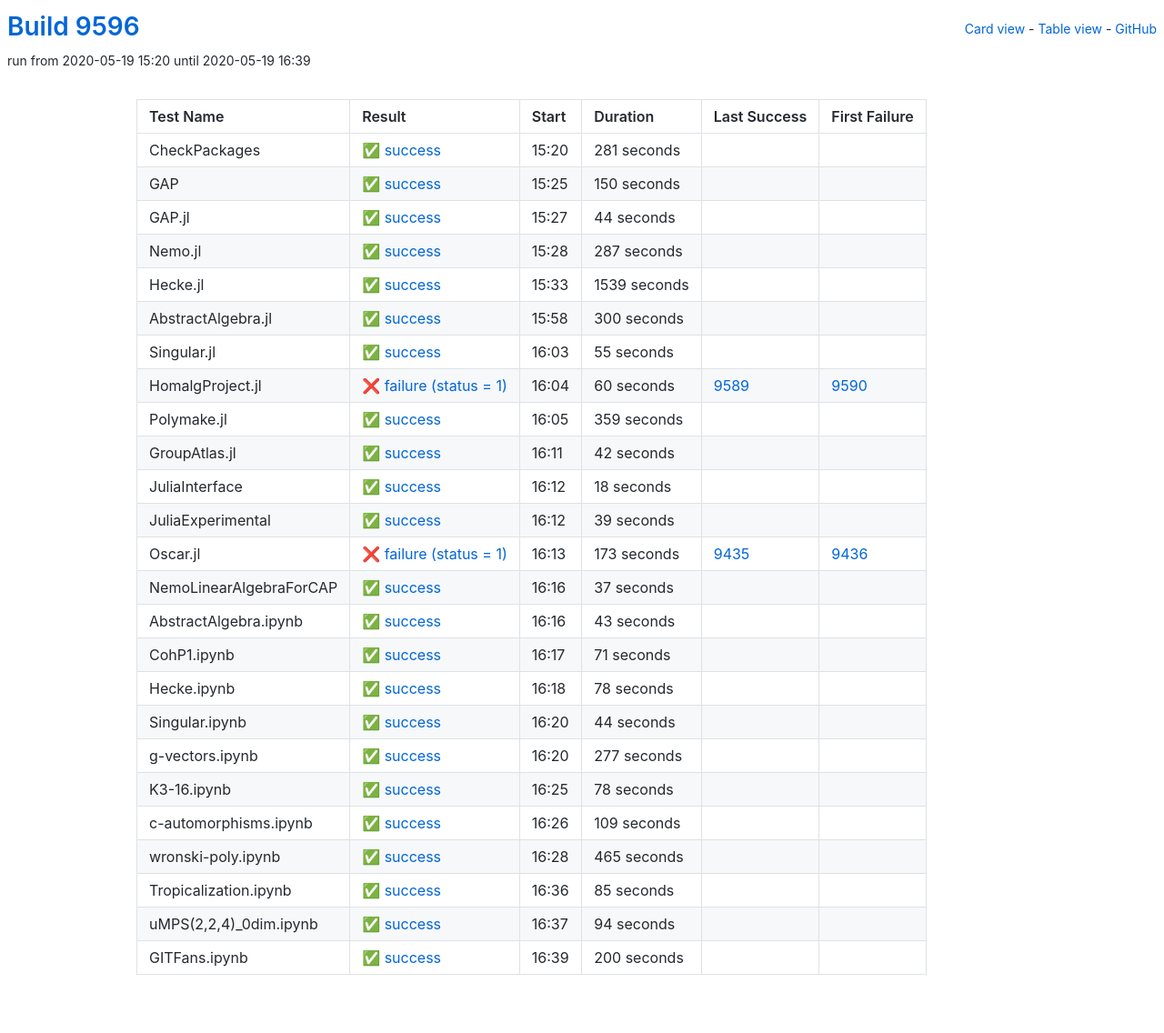
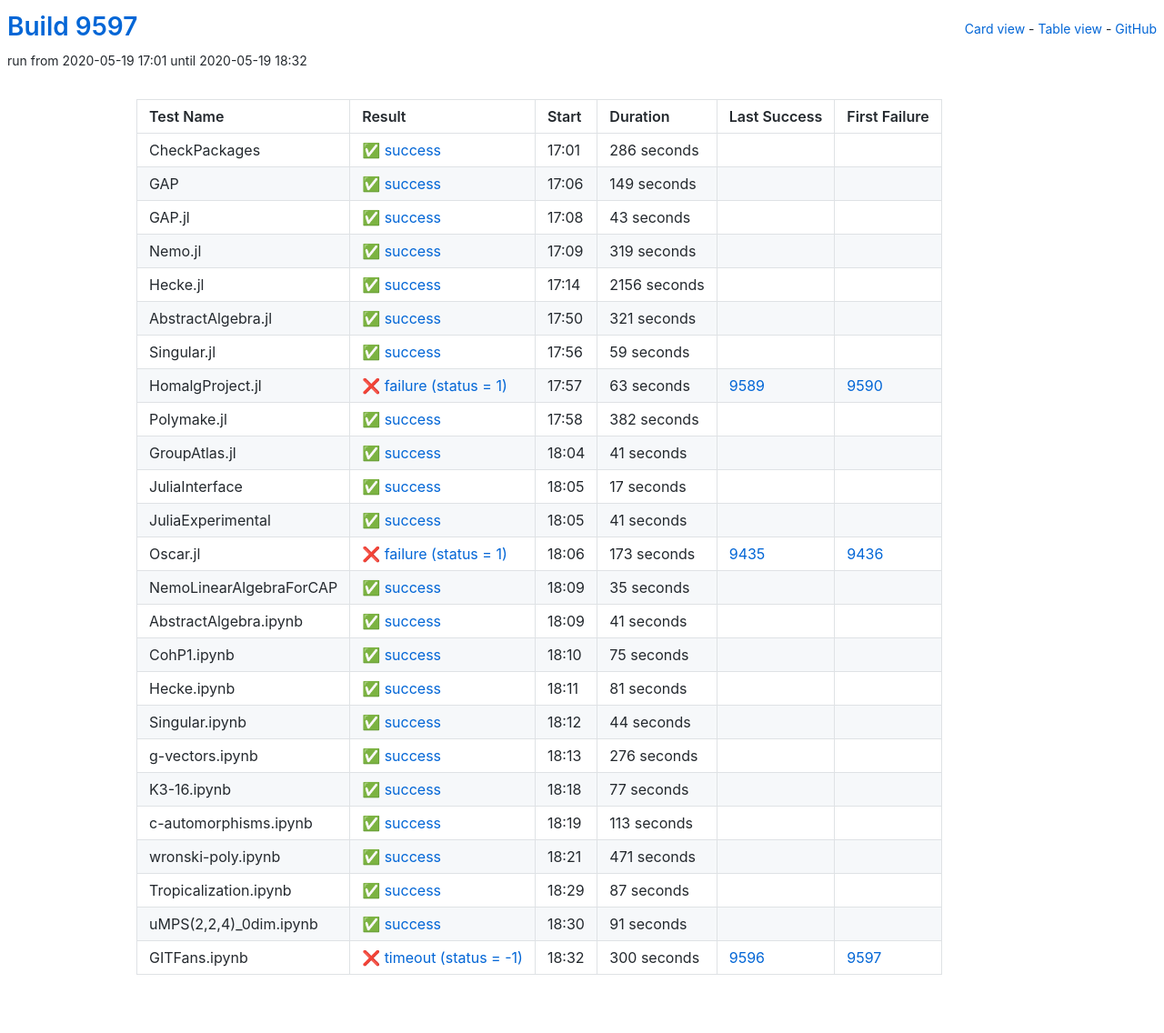
Before and after one commit to oscar-system/oscar-ci-status, a Jekyll site: the page built from table.html, in a window 1280 px wide. Shown: the whole page at 91% size. Built offline with Jekyll 4.4.1, drawn with Linux system fonts in a browser that asks for light colours.

Commit message:
Build 9597

```diff
--- a/_data/ci.yml
+++ b/_data/ci.yml
@@ -1,149 +1,149 @@
-build: 9596
-build_url: https://oscarci.mathematik.uni-kl.de/job/oscar/9596/
+build: 9597
+build_url: https://oscarci.mathematik.uni-kl.de/job/oscar/9597/
 job: oscar
 tests:
-- duration: 281
+- duration: 286
   exitcode: 0
   first_failure: false
   first_failure_url: null
   id: checkpackages
   last_success: false
   last_success_url: null
-  log: https://oscarci.mathematik.uni-kl.de/job/oscar/9596/artifact/logs/build-9596/CheckPackages.log
+  log: https://oscarci.mathematik.uni-kl.de/job/oscar/9597/artifact/logs/build-9597/CheckPackages.log
   name: CheckPackages
-  start: 2020-05-19 15:20
+  start: 2020-05-19 17:01
   status: success
   success: true
-- duration: 150
+- duration: 149
   exitcode: 0
   first_failure: false
   first_failure_url: null
   id: gap
   last_success: false
   last_success_url: null
-  log: https://oscarci.mathematik.uni-kl.de/job/oscar/9596/artifact/logs/build-9596/GAP.log
+  log: https://oscarci.mathematik.uni-kl.de/job/oscar/9597/artifact/logs/build-9597/GAP.log
   name: GAP
-  start: 2020-05-19 15:25
+  start: 2020-05-19 17:06
   status: success
   success: true
-- duration: 44
+- duration: 43
   exitcode: 0
   first_failure: false
   first_failure_url: null
   id: gap-jl
   last_success: false
   last_success_url: null
-  log: https://oscarci.mathematik.uni-kl.de/job/oscar/9596/artifact/logs/build-9596/GAP.jl.log
+  log: https://oscarci.mathematik.uni-kl.de/job/oscar/9597/artifact/logs/build-9597/GAP.jl.log
   name: GAP.jl
-  start: 2020-05-19 15:27
+  start: 2020-05-19 17:08
   status: success
   success: true
-- duration: 287
+- duration: 319
   exitcode: 0
   first_failure: false
   first_failure_url: null
   id: nemo-jl
   last_success: false
   last_success_url: null
-  log: https://oscarci.mathematik.uni-kl.de/job/oscar/9596/artifact/logs/build-9596/Nemo.jl.log
+  log: https://oscarci.mathematik.uni-kl.de/job/oscar/9597/artifact/logs/build-9597/Nemo.jl.log
   name: Nemo.jl
-  start: 2020-05-19 15:28
+  start: 2020-05-19 17:09
   status: success
   success: true
-- duration: 1539
+- duration: 2156
   exitcode: 0
   first_failure: false
   first_failure_url: null
   id: hecke-jl
   last_success: false
   last_success_url: null
-  log: https://oscarci.mathematik.uni-kl.de/job/oscar/9596/artifact/logs/build-9596/Hecke.jl.log
+  log: https://oscarci.mathematik.uni-kl.de/job/oscar/9597/artifact/logs/build-9597/Hecke.jl.log
   name: Hecke.jl
-  start: 2020-05-19 15:33
+  start: 2020-05-19 17:14
   status: success
   success: true
-- duration: 300
+- duration: 321
   exitcode: 0
   first_failure: false
   first_failure_url: null
   id: abstractalgebra-jl
   last_success: false
   last_success_url: null
-  log: https://oscarci.mathematik.uni-kl.de/job/oscar/9596/artifact/logs/build-9596/AbstractAlgebra.jl.log
+  log: https://oscarci.mathematik.uni-kl.de/job/oscar/9597/artifact/logs/build-9597/AbstractAlgebra.jl.log
   name: AbstractAlgebra.jl
-  start: 2020-05-19 15:58
+  start: 2020-05-19 17:50
   status: success
   success: true
-- duration: 55
+- duration: 59
   exitcode: 0
   first_failure: false
   first_failure_url: null
   id: singular-jl
   last_success: false
   last_success_url: null
-  log: https://oscarci.mathematik.uni-kl.de/job/oscar/9596/artifact/logs/build-9596/Singular.jl.log
+  log: https://oscarci.mathematik.uni-kl.de/job/oscar/9597/artifact/logs/build-9597/Singular.jl.log
   name: Singular.jl
-  start: 2020-05-19 16:03
+  start: 2020-05-19 17:56
   status: success
   success: true
-- duration: 60
+- duration: 63
   exitcode: 1
   first_failure: 9590
   first_failure_url: https://oscarci.mathematik.uni-kl.de/job/oscar/9590/
   id: homalgproject-jl
   last_success: 9589
   last_success_url: https://oscarci.mathematik.uni-kl.de/job/oscar/9589/
-  log: https://oscarci.mathematik.uni-kl.de/job/oscar/9596/artifact/logs/build-9596/HomalgProject.jl.log
+  log: https://oscarci.mathematik.uni-kl.de/job/oscar/9597/artifact/logs/build-9597/HomalgProject.jl.log
   name: HomalgProject.jl
-  start: 2020-05-19 16:04
+  start: 2020-05-19 17:57
   status: failure
   success: false
-- duration: 359
+- duration: 382
   exitcode: 0
   first_failure: false
   first_failure_url: null
   id: polymake-jl
   last_success: false
   last_success_url: null
-  log: https://oscarci.mathematik.uni-kl.de/job/oscar/9596/artifact/logs/build-9596/Polymake.jl.log
+  log: https://oscarci.mathematik.uni-kl.de/job/oscar/9597/artifact/logs/build-9597/Polymake.jl.log
   name: Polymake.jl
-  start: 2020-05-19 16:05
+  start: 2020-05-19 17:58
   status: success
   success: true
-- duration: 42
+- duration: 41
   exitcode: 0
   first_failure: false
   first_failure_url: null
   id: groupatlas-jl
   last_success: false
   last_success_url: null
-  log: https://oscarci.mathematik.uni-kl.de/job/oscar/9596/artifact/logs/build-9596/GroupAtlas.jl.log
+  log: https://oscarci.mathematik.uni-kl.de/job/oscar/9597/artifact/logs/build-9597/GroupAtlas.jl.log
   name: GroupAtlas.jl
-  start: 2020-05-19 16:11
+  start: 2020-05-19 18:04
   status: success
   success: true
-- duration: 18
+- duration: 17
   exitcode: 0
   first_failure: false
   first_failure_url: null
   id: juliainterface
   last_success: false
   last_success_url: null
-  log: https://oscarci.mathematik.uni-kl.de/job/oscar/9596/artifact/logs/build-9596/JuliaInterface.log
+  log: https://oscarci.mathematik.uni-kl.de/job/oscar/9597/artifact/logs/build-9597/JuliaInterface.log
   name: JuliaInterface
-  start: 2020-05-19 16:12
+  start: 2020-05-19 18:05
   status: success
   success: true
-- duration: 39
+- duration: 41
   exitcode: 0
   first_failure: false
   first_failure_url: null
   id: juliaexperimental
   last_success: false
   last_success_url: null
-  log: https://oscarci.mathematik.uni-kl.de/job/oscar/9596/artifact/logs/build-9596/JuliaExperimental.log
+  log: https://oscarci.mathematik.uni-kl.de/job/oscar/9597/artifact/logs/build-9597/JuliaExperimental.log
   name: JuliaExperimental
-  start: 2020-05-19 16:12
+  start: 2020-05-19 18:05
   status: success
   success: true
 - duration: 173
@@ -153,57 +153,57 @@ tests:
   id: oscar-jl
   last_success: 9435
   last_success_url: https://oscarci.mathematik.uni-kl.de/job/oscar/9435/
-  log: https://oscarci.mathematik.uni-kl.de/job/oscar/9596/artifact/logs/build-9596/Oscar.jl.log
+  log: https://oscarci.mathematik.uni-kl.de/job/oscar/9597/artifact/logs/build-9597/Oscar.jl.log
   name: Oscar.jl
-  start: 2020-05-19 16:13
+  start: 2020-05-19 18:06
   status: failure
   success: false
-- duration: 37
+- duration: 35
   exitcode: 0
   first_failure: false
   first_failure_url: null
   id: nemolinearalgebraforcap
   last_success: false
   last_success_url: null
-  log: https://oscarci.mathematik.uni-kl.de/job/oscar/9596/artifact/logs/build-9596/NemoLinearAlgebraForCAP.log
+  log: https://oscarci.mathematik.uni-kl.de/job/oscar/9597/artifact/logs/build-9597/NemoLinearAlgebraForCAP.log
   name: NemoLinearAlgebraForCAP
-  start: 2020-05-19 16:16
+  start: 2020-05-19 18:09
   status: success
   success: true
-- duration: 43
+- duration: 41
   exitcode: 0
   first_failure: false
   first_failure_url: null
   id: abstractalgebra-ipynb
   last_success: false
   last_success_url: null
-  log: https://oscarci.mathematik.uni-kl.de/job/oscar/9596/artifact/logs/build-9596/AbstractAlgebra.ipynb.log
+  log: https://oscarci.mathematik.uni-kl.de/job/oscar/9597/artifact/logs/build-9597/AbstractAlgebra.ipynb.log
   name: AbstractAlgebra.ipynb
-  start: 2020-05-19 16:16
+  start: 2020-05-19 18:09
   status: success
   success: true
-- duration: 71
+- duration: 75
   exitcode: 0
   first_failure: false
   first_failure_url: null
   id: cohp1-ipynb
   last_success: false
   last_success_url: null
-  log: https://oscarci.mathematik.uni-kl.de/job/oscar/9596/artifact/logs/build-9596/CohP1.ipynb.log
+  log: https://oscarci.mathematik.uni-kl.de/job/oscar/9597/artifact/logs/build-9597/CohP1.ipynb.log
   name: CohP1.ipynb
-  start: 2020-05-19 16:17
+  start: 2020-05-19 18:10
   status: success
   success: true
-- duration: 78
+- duration: 81
   exitcode: 0
   first_failure: false
   first_failure_url: null
   id: hecke-ipynb
   last_success: false
   last_success_url: null
-  log: https://oscarci.mathematik.uni-kl.de/job/oscar/9596/artifact/logs/build-9596/Hecke.ipynb.log
+  log: https://oscarci.mathematik.uni-kl.de/job/oscar/9597/artifact/logs/build-9597/Hecke.ipynb.log
   name: Hecke.ipynb
-  start: 2020-05-19 16:18
+  start: 2020-05-19 18:11
   status: success
   success: true
 - duration: 44
@@ -213,92 +213,92 @@ tests:
   id: singular-ipynb
   last_success: false
   last_success_url: null
-  log: https://oscarci.mathematik.uni-kl.de/job/oscar/9596/artifact/logs/build-9596/Singular.ipynb.log
+  log: https://oscarci.mathematik.uni-kl.de/job/oscar/9597/artifact/logs/build-9597/Singular.ipynb.log
   name: Singular.ipynb
-  start: 2020-05-19 16:20
+  start: 2020-05-19 18:12
   status: success
   success: true
-- duration: 277
+- duration: 276
   exitcode: 0
   first_failure: false
   first_failure_url: null
   id: g-vectors-ipynb
   last_success: false
   last_success_url: null
-  log: https://oscarci.mathematik.uni-kl.de/job/oscar/9596/artifact/logs/build-9596/g-vectors.ipynb.log
+  log: https://oscarci.mathematik.uni-kl.de/job/oscar/9597/artifact/logs/build-9597/g-vectors.ipynb.log
   name: g-vectors.ipynb
-  start: 2020-05-19 16:20
+  start: 2020-05-19 18:13
   status: success
   success: true
-- duration: 78
+- duration: 77
   exitcode: 0
   first_failure: false
   first_failure_url: null
   id: k3-16-ipynb
   last_success: false
   last_success_url: null
-  log: https://oscarci.mathematik.uni-kl.de/job/oscar/9596/artifact/logs/build-9596/K3-16.ipynb.log
+  log: https://oscarci.mathematik.uni-kl.de/job/oscar/9597/artifact/logs/build-9597/K3-16.ipynb.log
   name: K3-16.ipynb
-  start: 2020-05-19 16:25
+  start: 2020-05-19 18:18
   status: success
   success: true
-- duration: 109
+- duration: 113
   exitcode: 0
   first_failure: false
   first_failure_url: null
   id: c-automorphisms-ipynb
   last_success: false
   last_success_url: null
-  log: https://oscarci.mathematik.uni-kl.de/job/oscar/9596/artifact/logs/build-9596/c-automorphisms.ipynb.log
+  log: https://oscarci.mathematik.uni-kl.de/job/oscar/9597/artifact/logs/build-9597/c-automorphisms.ipynb.log
   name: c-automorphisms.ipynb
-  start: 2020-05-19 16:26
+  start: 2020-05-19 18:19
   status: success
   success: true
-- duration: 465
+- duration: 471
   exitcode: 0
   first_failure: false
   first_failure_url: null
   id: wronski-poly-ipynb
   last_success: false
   last_success_url: null
-  log: https://oscarci.mathematik.uni-kl.de/job/oscar/9596/artifact/logs/build-9596/wronski-poly.ipynb.log
+  log: https://oscarci.mathematik.uni-kl.de/job/oscar/9597/artifact/logs/build-9597/wronski-poly.ipynb.log
   name: wronski-poly.ipynb
-  start: 2020-05-19 16:28
+  start: 2020-05-19 18:21
   status: success
   success: true
-- duration: 85
+- duration: 87
   exitcode: 0
   first_failure: false
   first_failure_url: null
   id: tropicalization-ipynb
   last_success: false
   last_success_url: null
-  log: https://oscarci.mathematik.uni-kl.de/job/oscar/9596/artifact/logs/build-9596/Tropicalization.ipynb.log
+  log: https://oscarci.mathematik.uni-kl.de/job/oscar/9597/artifact/logs/build-9597/Tropicalization.ipynb.log
   name: Tropicalization.ipynb
-  start: 2020-05-19 16:36
+  start: 2020-05-19 18:29
   status: success
   success: true
-- duration: 94
+- duration: 91
   exitcode: 0
   first_failure: false
   first_failure_url: null
   id: umps-2-2-4-0dim-ipynb
   last_success: false
   last_success_url: null
-  log: https://oscarci.mathematik.uni-kl.de/job/oscar/9596/artifact/logs/build-9596/uMPS-2-2-4-_0dim.ipynb.log
+  log: https://oscarci.mathematik.uni-kl.de/job/oscar/9597/artifact/logs/build-9597/uMPS-2-2-4-_0dim.ipynb.log
   name: uMPS(2,2,4)_0dim.ipynb
-  start: 2020-05-19 16:37
+  start: 2020-05-19 18:30
   status: success
   success: true
-- duration: 200
-  exitcode: 0
-  first_failure: false
-  first_failure_url: null
+- duration: 300
+  exitcode: -1
+  first_failure: 9597
+  first_failure_url: https://oscarci.mathematik.uni-kl.de/job/oscar/9597/
   id: gitfans-ipynb
-  last_success: false
-  last_success_url: null
-  log: https://oscarci.mathematik.uni-kl.de/job/oscar/9596/artifact/logs/build-9596/GITFans.ipynb.log
+  last_success: 9596
+  last_success_url: https://oscarci.mathematik.uni-kl.de/job/oscar/9596/
+  log: https://oscarci.mathematik.uni-kl.de/job/oscar/9597/artifact/logs/build-9597/GITFans.ipynb.log
   name: GITFans.ipynb
-  start: 2020-05-19 16:39
-  status: success
-  success: true
+  start: 2020-05-19 18:32
+  status: timeout
+  success: false
```
Also changed, not shown: README.md.
